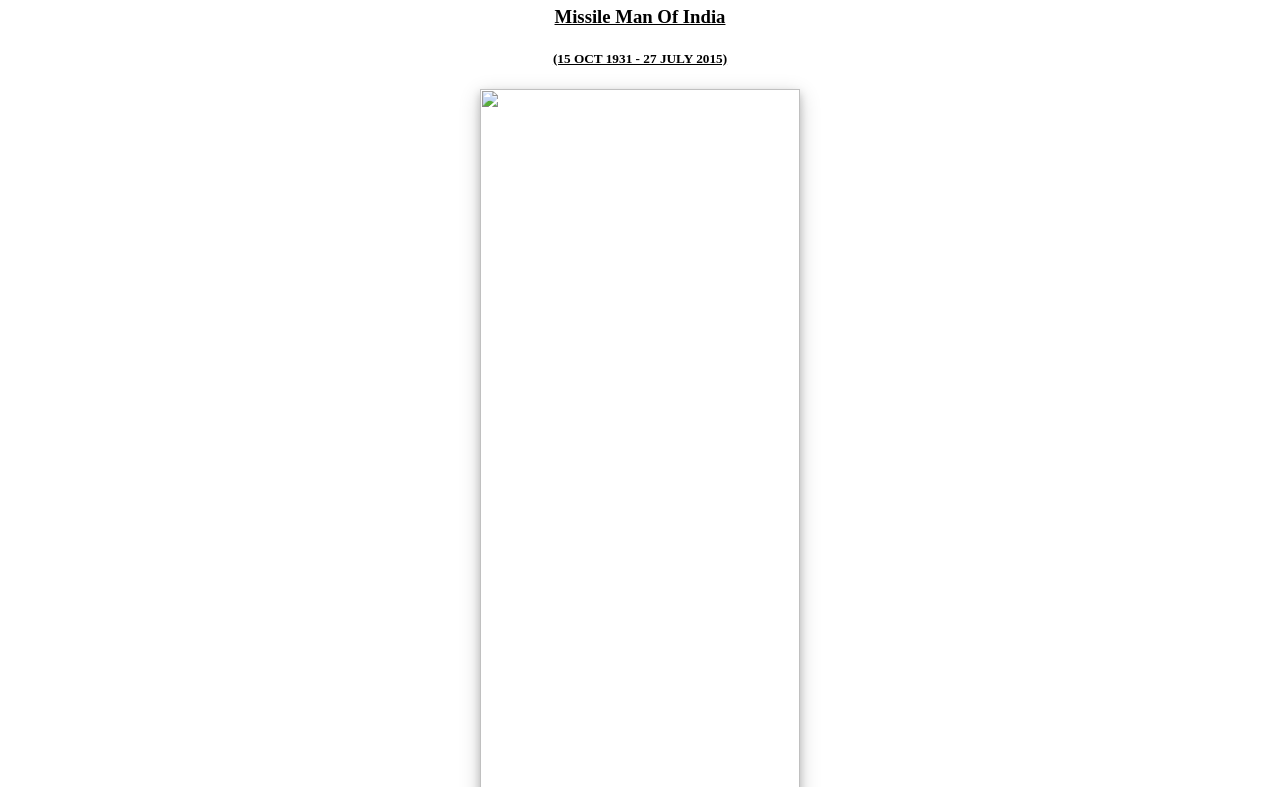
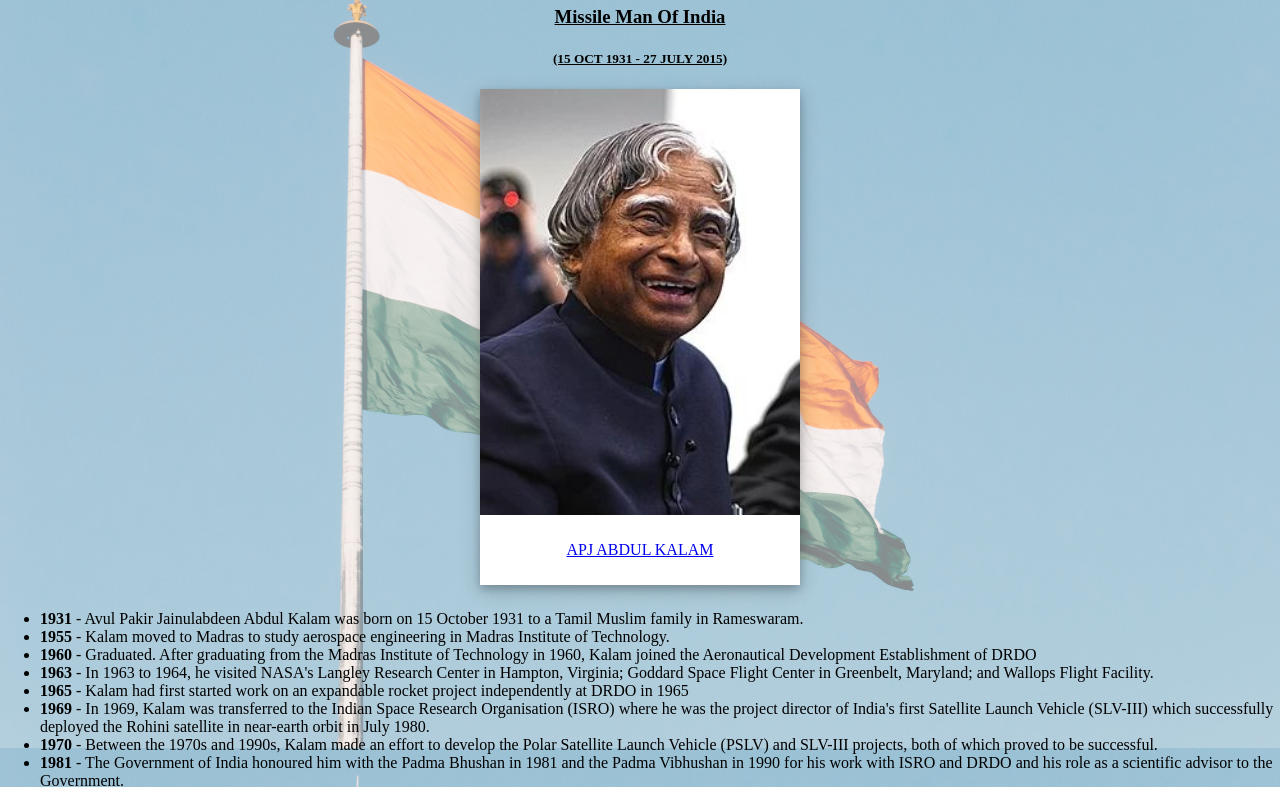
Before and after one commit to Nishauk/Tribute, a plain HTML site: page index.html in a window 1280 px wide. Shown: the part 52-839 px from the top of the page. Drawn offline with Linux system fonts and the light colour scheme.

Commit message:
background

```diff
--- a/index.html
+++ b/index.html
@@ -12,7 +12,7 @@
             <h3>Missile Man Of India</h3>
         <h5>(15 OCT 1931 - 27 JULY 2015)</h5></header>
         <div>
-            <div class="card"> <img id="image" src="img-2.jpg" style="max-width:100%">
+            <div class="card"> <img id="image" src="image/img-2.jpg" style="max-width:100%">
                 <div class="container">
                     <p><a href="https://en.wikipedia.org/wiki/A._P._J._Abdul_Kalam" target="_blank">APJ ABDUL KALAM</a></p>
                 </div>
--- a/tribute.css
+++ b/tribute.css
@@ -32,7 +32,7 @@ img{
 }
 
 body{
-    background-image: url('img-1.jpg');
+    background-image: url('image/img-1.jpg');
 
     background-repeat: no-repeat;
     background-attachment: fixed;
```
